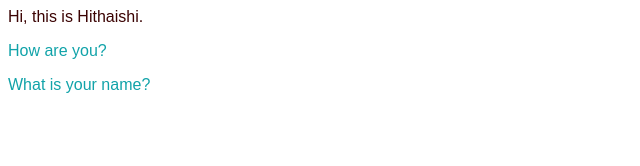
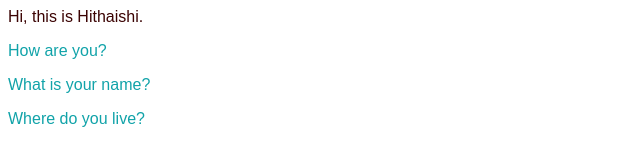
Before and after one commit to hithaishial/html-basics, a plain HTML site: page css.html in a window 1280 px wide. Shown: the whole page, without its empty margins (0-640 px from the left). Drawn offline with Linux system fonts and the light colour scheme.

Commit message:
made changes in css

```diff
--- a/css.html
+++ b/css.html
@@ -16,6 +16,7 @@
     <p style= "color:rgb(59, 3, 3);">Hi, this is Hithaishi.</p>
     <p>How are you?</p>
     <p>What is your name?</p>
+    <p>Where do you live?</p>
 
 </body>
 </html>
```
